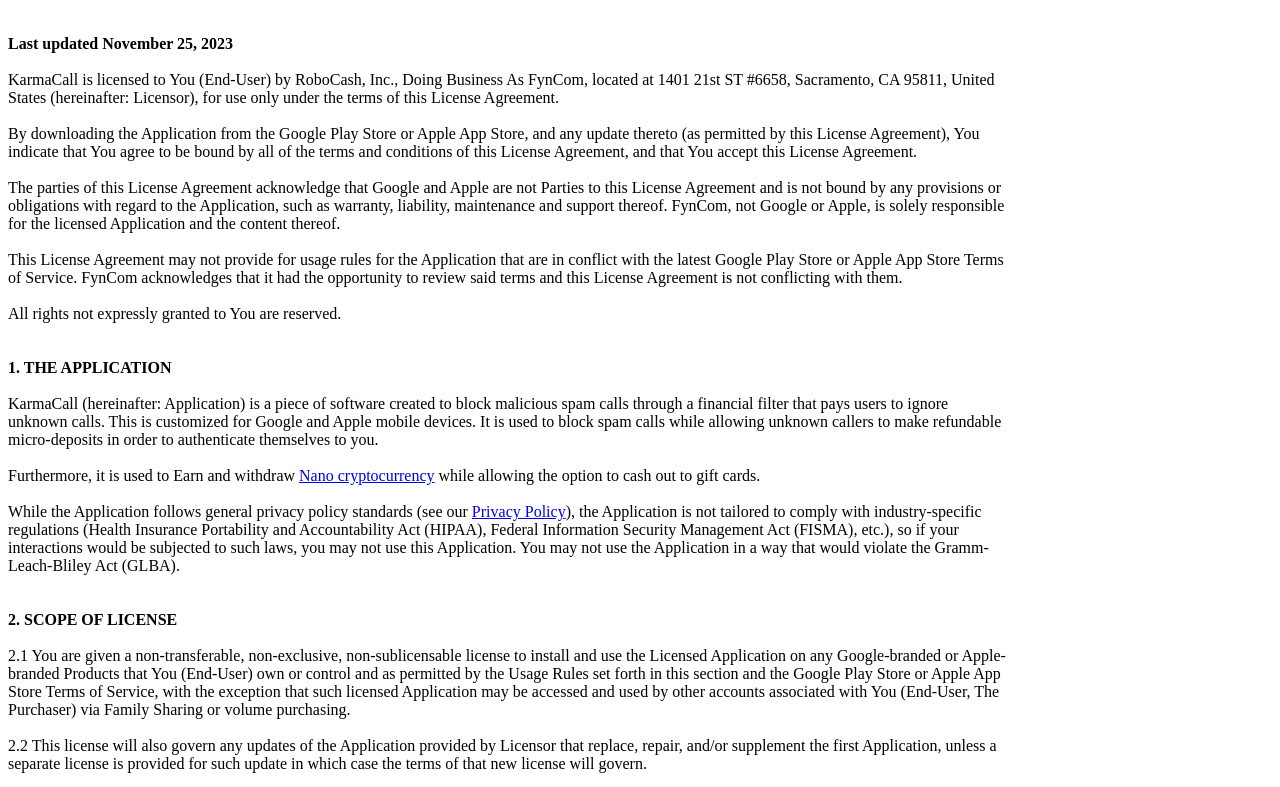
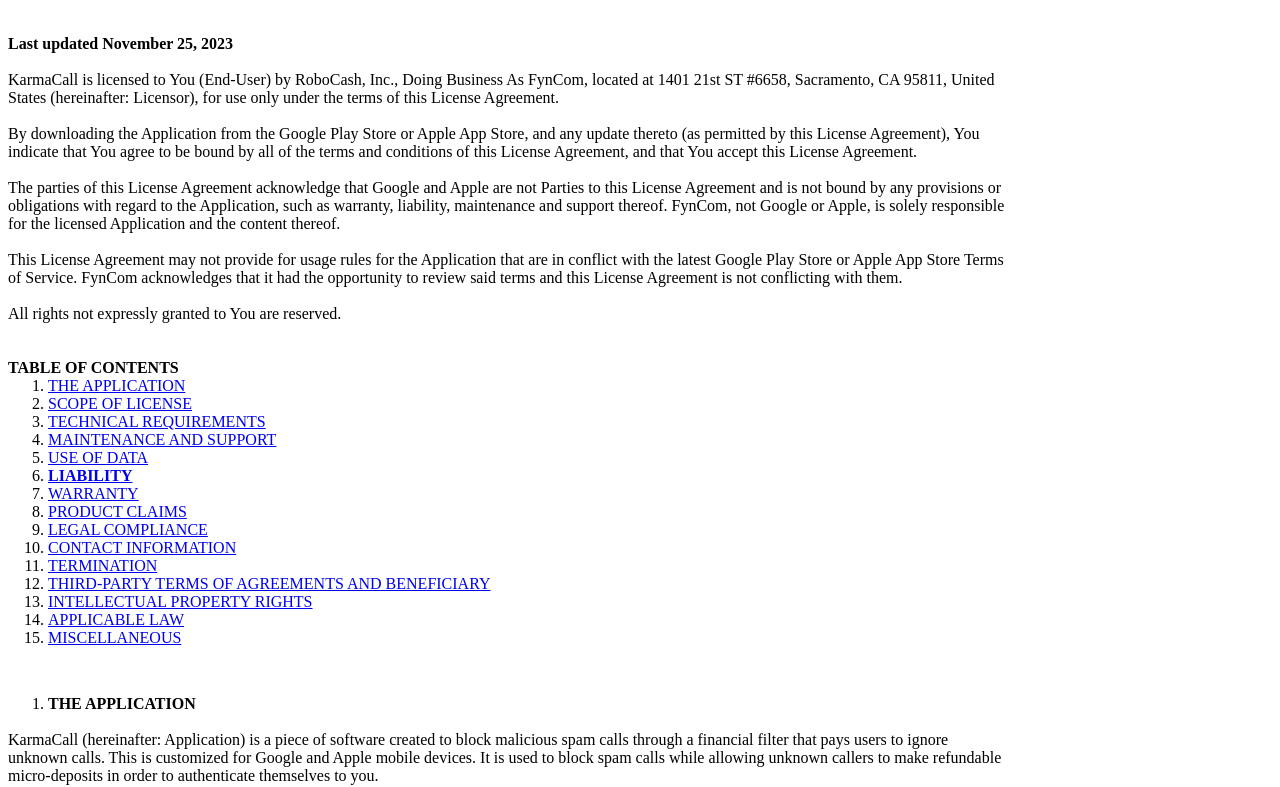
Before and after one commit to adrianegraphene/karmacall-website-gatsby, a Gatsby site: page /terms-of-service in a window 1280 px wide. Shown: the part 175-962 px from the top of the page. Built offline with nearby package versions, Linux system fonts and the light colour scheme; Gatsby itself is replaced by a stand-in of ours.

Commit message:
setting up terms formatting

```diff
--- a/src/pages/terms-of-service.js
+++ b/src/pages/terms-of-service.js
@@ -42,12 +42,68 @@
             <br />
             <br />
             <br />
-            <b>1. THE APPLICATION</b>
-            <br />
+            <div className="legal-text-container-table">
+              <strong>TABLE OF CONTENTS</strong>
+              <ol>
+                <li>
+                  <a href="#section-1">THE APPLICATION</a>
+                </li>
+                <li>
+                  <a href="#section-2">SCOPE OF LICENSE</a>
+                </li>
+                <li>
+                  <a href="#section-3">TECHNICAL REQUIREMENTS</a>
+                </li>
+                <li>
+                  <a href="#section-4">MAINTENANCE AND SUPPORT</a>
+                </li>
+                <li>
+                  <a href="#section-5">USE OF DATA</a>
+                </li>
+                <li>
+                  <a href="#section-6">
+                    <b>LIABILITY</b>
+                  </a>
+                </li>
+                <li>
+                  <a href="#section-7">WARRANTY</a>
+                </li>
+                <li>
+                  <a href="#section-8">PRODUCT CLAIMS</a>
+                </li>
+                <li>
+                  <a href="#section-9">LEGAL COMPLIANCE</a>
+                </li>
+                <li>
+                  <a href="#section-10">CONTACT INFORMATION</a>
+                </li>
+                <li>
+                  <a href="#section-11">TERMINATION</a>
+                </li>
+                <li>
+                  <a href="#section-13">THIRD-PARTY TERMS OF AGREEMENTS AND BENEFICIARY</a>
+                </li>
+                <li>
+                  <a href="#section-13">INTELLECTUAL PROPERTY RIGHTS</a>
+                </li>
+                <li>
+                  <a href="#section-14">APPLICABLE LAW</a>
+                </li>
+                <li>
+                  <a href="#section-15">MISCELLANEOUS</a>
+                </li>
+              </ol>
+            </div>
+            <div className="legal-text-container">
+              <ol start="1" id="section-1">
+                <li>
+                  <strong> THE APPLICATION</strong>
+                </li>
+              </ol>
               <br />
               KarmaCall (hereinafter: Application) is a piece of software created to block malicious spam calls through a financial filter that pays users to
-            ignore unknown calls. This is customized for Google and Apple mobile devices. It is used to block spam calls while allowing unknown callers to make
-            refundable micro-deposits in order to authenticate themselves to you.
+              ignore unknown calls. This is customized for Google and Apple mobile devices. It is used to block spam calls while allowing unknown callers to
+              make refundable micro-deposits in order to authenticate themselves to you.
               <br />
               <br />
               Furthermore, it is used to Earn and withdraw <a href="https://nano.org/">Nano cryptocurrency</a> while allowing the option to cash out to gift
@@ -61,6 +117,7 @@
               <br />
               <br />
               <br />
+            </div>
             <b>2. SCOPE OF LICENSE</b>
             <br />
             <br />
```
Lines whose indentation alone changed are shown as unchanged.
